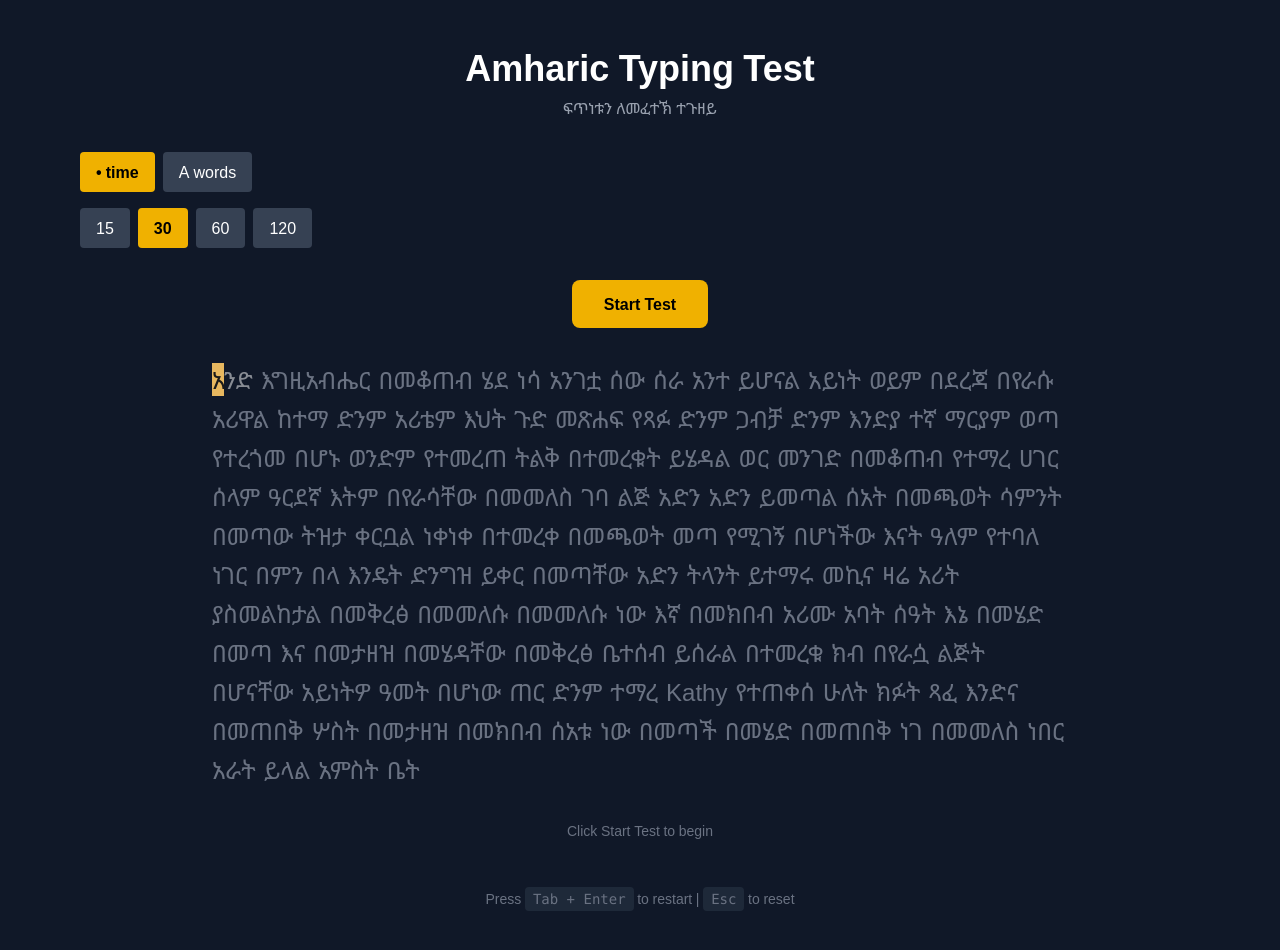
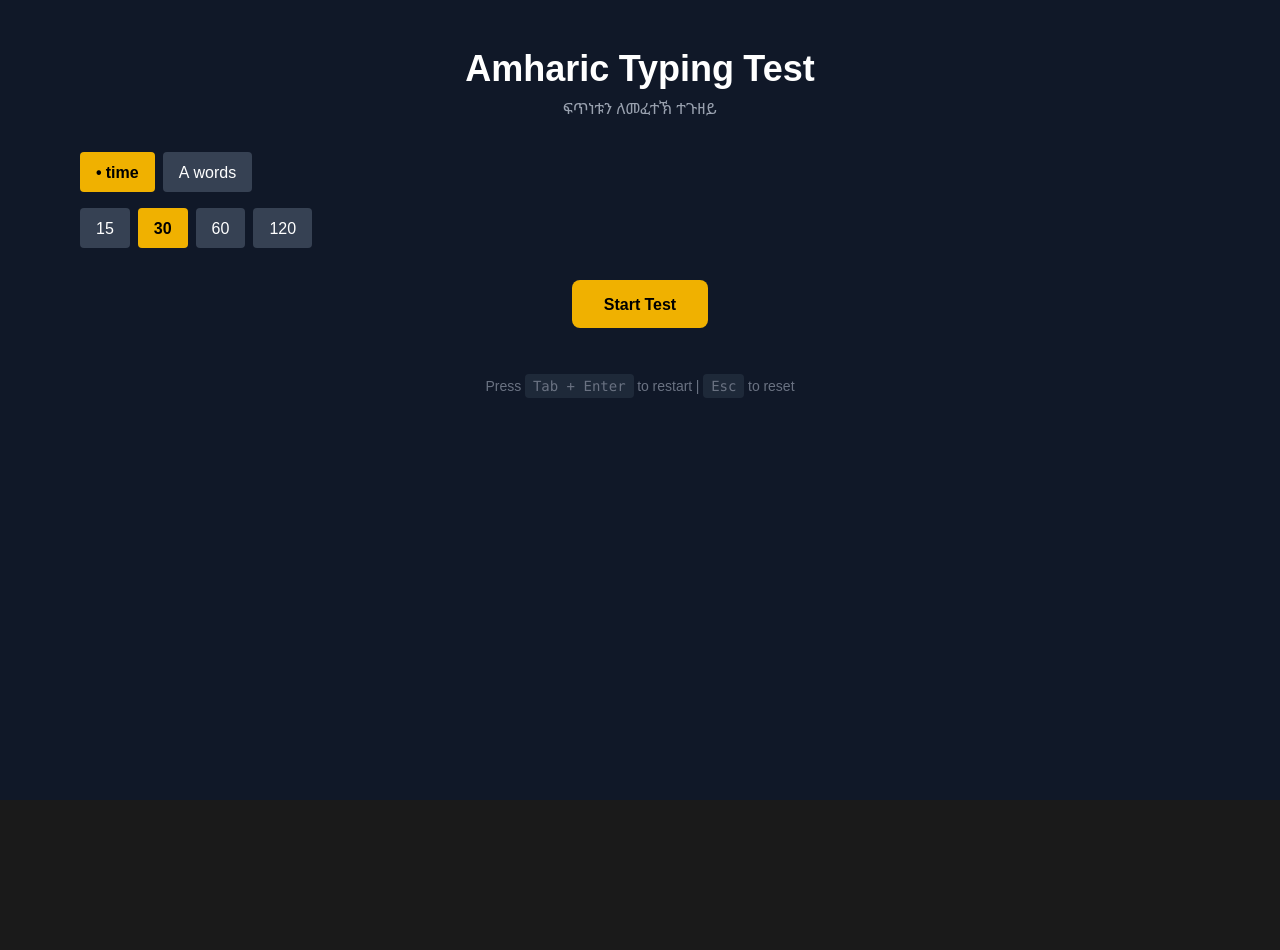
Before and after one commit to johannesgirmaw/Amharic-Typing-Game, a Next.js app: page / in a window 1280 px wide. Shown: the top 950 px of the page. After the commit the page ends 800 px from the top, so only its background shows below. Built offline with nearby package versions, Linux system fonts and the light colour scheme.

Commit message:
Refactor typing test logic to remove idle state display and ensure words are always generated, improving user experience during the test.

```diff
--- a/app/page.tsx
+++ b/app/page.tsx
@@ -33,7 +33,7 @@ export default function Home() {
           </div>
         )}
 
-        {(testState.status === "running" || testState.status === "idle") && (
+        {testState.status === "running" && (
           <>
             <TypingArea />
 
@@ -53,11 +53,6 @@ export default function Home() {
                 autoComplete="off"
                 spellCheck="false"
               />
-              {testState.status === "idle" && (
-                <p className="text-gray-500 text-sm">
-                  Click Start Test to begin
-                </p>
-              )}
               {testState.status === "running" &&
                 settings.mode === "time" &&
                 testState.startTime && <TimerDisplay />}
--- a/contexts/TypingTestContext.tsx
+++ b/contexts/TypingTestContext.tsx
@@ -49,7 +49,7 @@ const TypingTestContext = createContext<TypingTestContextValue | undefined>(
 
 // Create initial state factory
 const createInitialState = (): TestState => {
-  const words = typeof window !== "undefined" ? getRandomWords(200) : [];
+  const words = getRandomWords(200);
   return {
     status: "idle",
     currentWordIndex: 0,
```
